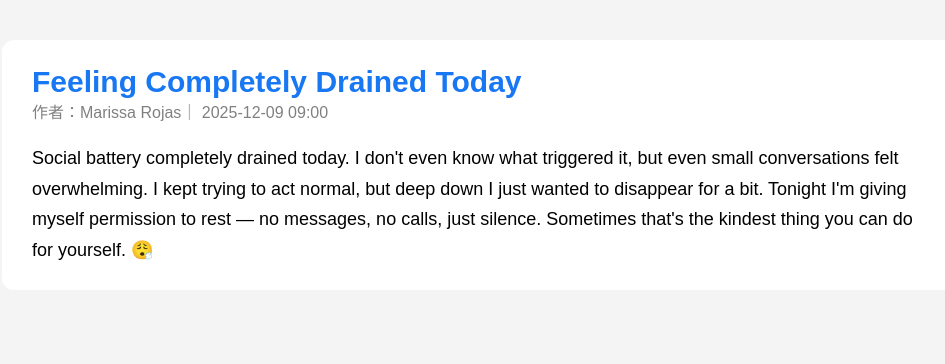
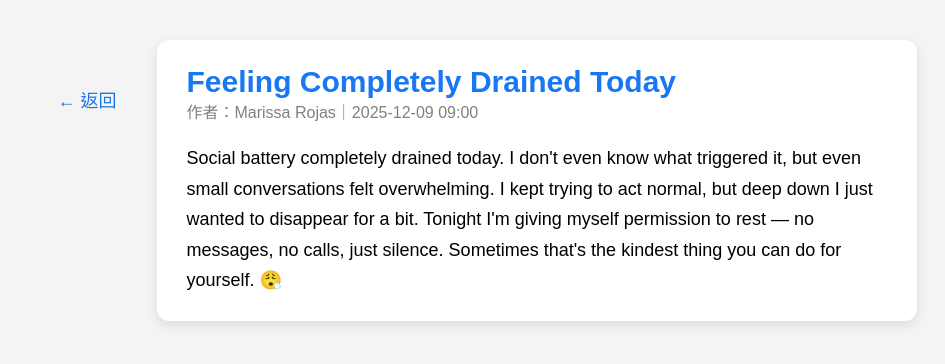
Before and after one commit to DanielYut/final_project_blog, a Flask app: page /posts/1 in a window 1280 px wide. Shown: the top 364 px of the page, without its empty margins (158-1103 px from the left). Run offline with Flask 3, Linux system fonts and the light colour scheme.

Commit message:
fakeposts/fakeusers

```diff
--- a/app.py
+++ b/app.py
@@ -1,6 +1,7 @@
 from flask import Flask, render_template
-from config import Config
 from extensions import db, login_manager
+from faker import Faker
+import random, json, os
 
 def create_app():
     app = Flask(__name__)
@@ -11,25 +12,63 @@ def create_app():
     db.init_app(app)
     login_manager.init_app(app)
 
-    # 載入 Blueprint
+    # Models
+    from models.post import Post
+    from models.user import User
+
+    # Blueprints
     from routes.auth import auth_bp
     from routes.posts import posts_bp
-
     app.register_blueprint(auth_bp)
     app.register_blueprint(posts_bp)
 
-    # 首頁
     @app.route("/")
     def index():
-        from models.post import Post
-        posts = Post.query.order_by(Post.created_at.desc()).limit(5).all()
+        posts = Post.query.order_by(Post.created_at.desc()).limit(20).all()
         return render_template("index.html", posts=posts)
 
+    # ------------------------
+    # 🔥 Database initialization
+    # ------------------------
     with app.app_context():
         db.create_all()
 
+        fake = Faker("en_US")
+
+        if User.query.count() < 30:
+            print("⚙ Generating 30 English users...")
+            for _ in range(30):
+                name = fake.name()
+                password = "123456"
+                if not User.query.filter_by(username=name).first():
+                    user = User(username=name)
+                    user.set_password(password)
+                    db.session.add(user)
+            db.session.commit()
+            print("✔ Users generated.")
+
+        users = User.query.all()
+
+        json_path = os.path.join(os.path.dirname(__file__), "data/english_articles.json")
+        with open(json_path, "r", encoding="utf-8") as f:
+            articles = json.load(f)
+
+        if Post.query.count() == 0:
+            print("⚙ Importing 50 paired articles...")
+
+            for article in articles:
+                author = random.choice(users)
+                post = Post(
+                    title=article["title"],
+                    content=article["content"],
+                    user_id=author.id
+                )
+                db.session.add(post)
+
+            db.session.commit()
+            print("✔ Successfully imported paired articles!")
+
     return app
-
 
 app = create_app()
 
--- a/static/style.css
+++ b/static/style.css
@@ -37,3 +37,37 @@ body {
     padding: 20px 30px;
     border-radius: 10px;
 }
+
+/* 整個外框：左右排列（返回鍵 + 卡片）*/
+.post-wrapper {
+    display: flex;
+    justify-content: center;
+    gap: 20px;
+    margin-top: 40px;
+}
+
+/* 左側返回按鈕（獨立在卡片外） */
+.back-side-btn {
+    font-size: 20px;
+    color: #1a73e8;
+    text-decoration: none;
+    padding: 6px 10px;
+    border-radius: 6px;
+    height: fit-content;
+    margin-top: 10px;
+    transition: background 0.2s;
+    display: block;
+}
+
+.back-side-btn:hover {
+    background: #e8f0fe;
+}
+
+/* 文章卡片 */
+.post-card {
+    width: 700px;
+    background: white;
+    padding: 20px 30px;
+    border-radius: 10px;
+    box-shadow: 0 3px 10px rgba(0,0,0,0.1);
+}
--- a/templates/post_view.html
+++ b/templates/post_view.html
@@ -6,22 +6,47 @@
     <link rel="stylesheet" href="/static/style.css">
 
     <style>
-        .post-container {
-            max-width: 900px;
-            margin: 40px auto;
+        .post-wrapper {
+            display: flex;
+            justify-content: center;
+            gap: 30px;
+            margin-top: 40px;
+        }
+
+        .back-side-btn {
+            font-size: 18px;
+            color: #1a73e8;
+            text-decoration: none;
+            padding: 6px 10px;
+            border-radius: 6px;
+            height: fit-content;
+            margin-top: 40px;
+            transition: background 0.2s;
+        }
+
+        .back-side-btn:hover {
+            background: #e8f0fe;
+        }
+
+        .post-card {
+            width: 700px;
             background: white;
             padding: 25px 30px;
             border-radius: 12px;
+            box-shadow: 0 4px 12px rgba(0, 0, 0, 0.1);
         }
+
         .post-title {
             font-size: 30px;
             font-weight: bold;
             color: #1877f2;
         }
+
         .post-meta {
             color: gray;
             margin-bottom: 20px;
         }
+
         .post-content {
             font-size: 18px;
             line-height: 1.7;
@@ -31,14 +56,24 @@
 
 <body>
 
-    <div class="post-container">
-        <div class="post-title">{{ post.title }}</div>
-        <div class="post-meta">
-            作者：{{ post.user.username }}｜ {{ post.created_at.strftime("%Y-%m-%d %H:%M") }}
+    <div class="post-wrapper">
+
+        <!-- 左側返回鍵 -->
+        <a href="javascript:history.back()" class="back-side-btn">← 返回</a>
+
+        <!-- 單一文章卡片 -->
+        <div class="post-card">
+            <div class="post-title">{{ post.title }}</div>
+
+            <div class="post-meta">
+                作者：{{ post.user.username }}｜{{ post.created_at.strftime("%Y-%m-%d %H:%M") }}
+            </div>
+
+            <div class="post-content">
+                {{ post.content | safe }}
+            </div>
         </div>
-        <div class="post-content">
-            {{ post.content | safe }}
-        </div>
+
     </div>
 
 </body>
```
Also changed, not shown: data/english_articles.json (added, +202 -0 lines), instance/campushub.db.
